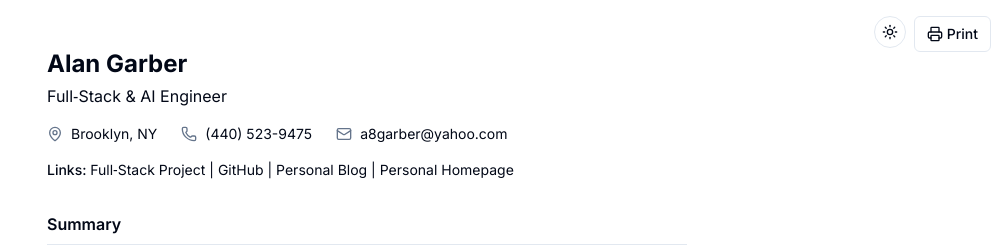
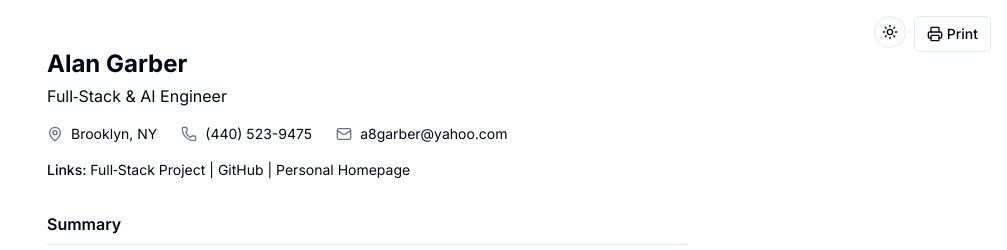
Before and after one commit to fractal-nyc/alangarber-personal-website-monochrome-rebuild-v0, a Next.js app: page /resume in a window 1280 px wide. Shown: the top 250 px of the page, without its empty margins (273-1280 px from the left). Built offline with nearby package versions, Linux system fonts and the light colour scheme.

Commit message:
resume link modernization

```diff
--- a/app/(resume)/resume/page.tsx
+++ b/app/(resume)/resume/page.tsx
@@ -64,10 +64,6 @@ export default function ResumePage() {
             |{" "}
             <Link href="https://github.com/OldEphraim/" target="_blank" className="hover:underline">
               GitHub
-            </Link>{" "}
-            |{" "}
-            <Link href="https://oldephraimlearnstocode.wordpress.com" target="_blank" className="hover:underline">
-              Personal Blog
             </Link>{" "}
             |{" "}
             <Link href="https://alanmgarber.com/" target="_blank" className="hover:underline">
```
